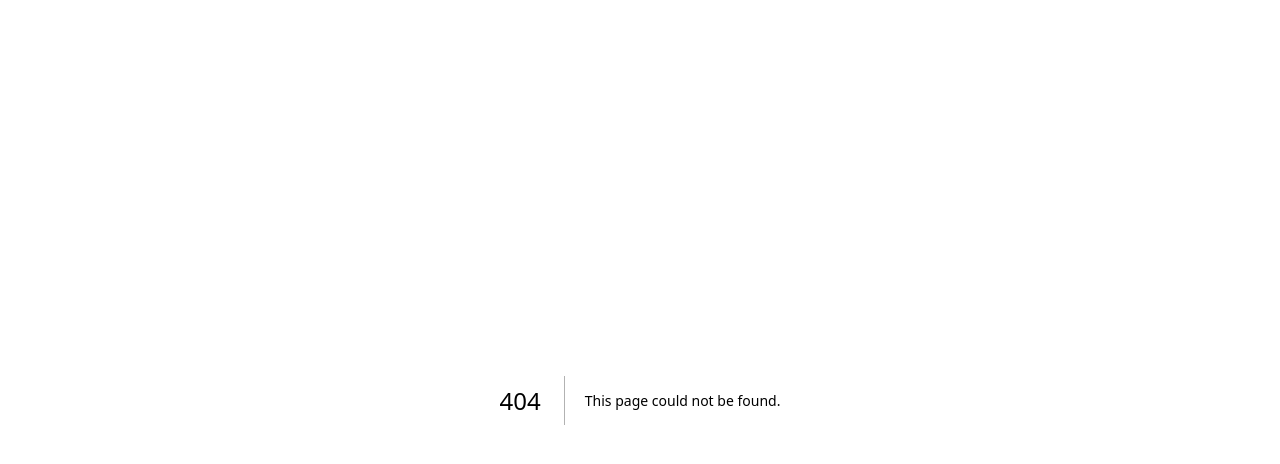
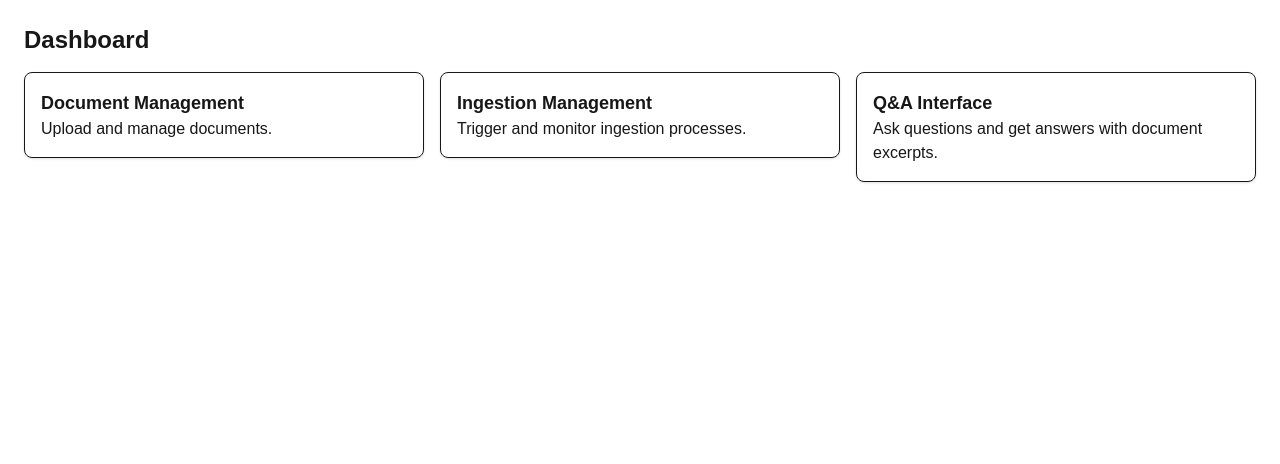
Before and after one commit to dharmendra-pahal/dma-doc-management, a Next.js app: page /dashboard in a window 1280 px wide. Before the commit this address had no page. Shown: the top 464 px of the page. Built offline with nearby package versions, Linux system fonts and the light colour scheme.

Commit message:
dashboard and routing

```diff
--- a/app/admin/users/page.tsx
+++ b/app/admin/users/page.tsx
@@ -1,6 +1,6 @@
 import React, { useEffect, useState } from "react";
-import { userService } from "../../../lib/api";
-import { User } from "../../../lib/types";
+import { userService } from "@/lib/api";
+import { User } from "@/lib/types";
 import Dropdown from "@/components/common/Dropdown";
 
 const UserManagementPage = () => {
--- /dev/null
+++ b/app/dashboard/page.tsx
@@ -0,0 +1,43 @@
+import React from "react";
+import Link from "next/link";
+import { useAuthContext } from "../../contexts/AuthContext";
+
+const DashboardPage = () => {
+  const { user } = useAuthContext();
+
+  return (
+    <div className="p-6">
+      <h1 className="text-2xl font-bold mb-4">Dashboard</h1>
+      <div className="grid grid-cols-1 md:grid-cols-2 lg:grid-cols-3 gap-4">
+        {user?.role === "admin" && (
+          <Link href="/admin/users">
+            <div className="p-4 border rounded-lg shadow hover:bg-gray-100 cursor-pointer">
+              <h2 className="text-lg font-semibold">User Management</h2>
+              <p>Manage users and assign roles.</p>
+            </div>
+          </Link>
+        )}
+        <Link href="/documents">
+          <div className="p-4 border rounded-lg shadow hover:bg-gray-100 cursor-pointer">
+            <h2 className="text-lg font-semibold">Document Management</h2>
+            <p>Upload and manage documents.</p>
+          </div>
+        </Link>
+        <Link href="/ingestion">
+          <div className="p-4 border rounded-lg shadow hover:bg-gray-100 cursor-pointer">
+            <h2 className="text-lg font-semibold">Ingestion Management</h2>
+            <p>Trigger and monitor ingestion processes.</p>
+          </div>
+        </Link>
+        <Link href="/qa">
+          <div className="p-4 border rounded-lg shadow hover:bg-gray-100 cursor-pointer">
+            <h2 className="text-lg font-semibold">Q&A Interface</h2>
+            <p>Ask questions and get answers with document excerpts.</p>
+          </div>
+        </Link>
+      </div>
+    </div>
+  );
+};
+
+export default DashboardPage;
--- a/contexts/AuthContext.tsx
+++ b/contexts/AuthContext.tsx
@@ -3,12 +3,14 @@
 import { createContext, useContext, useEffect, useState } from "react";
 import { authService } from "@/lib/api"; // using mock authService
 import { AuthContextType, UserResponse } from "@/lib/types";
+import { useRouter } from "next/navigation"; // Import useRouter
 
 const AuthContext = createContext<AuthContextType | undefined>(undefined);
 
 export const AuthProvider = ({ children }: { children: React.ReactNode }) => {
   const [user, setUser] = useState<UserResponse | undefined>(undefined);
   const [token, setToken] = useState<string | undefined>(undefined);
+  const router = useRouter(); // Initialize useRouter
 
   useEffect(() => {
     // Load from localStorage if already logged in
@@ -29,9 +31,10 @@ export const AuthProvider = ({ children }: { children: React.ReactNode }) => {
     }
     localStorage.setItem("user", JSON.stringify(user));
     localStorage.setItem("token", token);
+    router.push("/dashboard"); // Redirect to dashboard on successful login
   };
 
-  const signup = async (email: string, password: string, role:string) => {
+  const signup = async (email: string, password: string, role: string) => {
     const { user, token } = await authService.signup(email, password, role);
     setUser(user);
     setToken(token);
@@ -40,6 +43,7 @@ export const AuthProvider = ({ children }: { children: React.ReactNode }) => {
     }
     localStorage.setItem("user", JSON.stringify(user));
     localStorage.setItem("token", token);
+    router.push("/dashboard"); // Redirect to dashboard on successful signup
   };
 
   const logout = () => {
@@ -47,6 +51,7 @@ export const AuthProvider = ({ children }: { children: React.ReactNode }) => {
     setToken(undefined);
     localStorage.removeItem("user");
     localStorage.removeItem("token");
+    router.push("/auth/login"); // Redirect to login page on logout
   };
 
   return (
```
